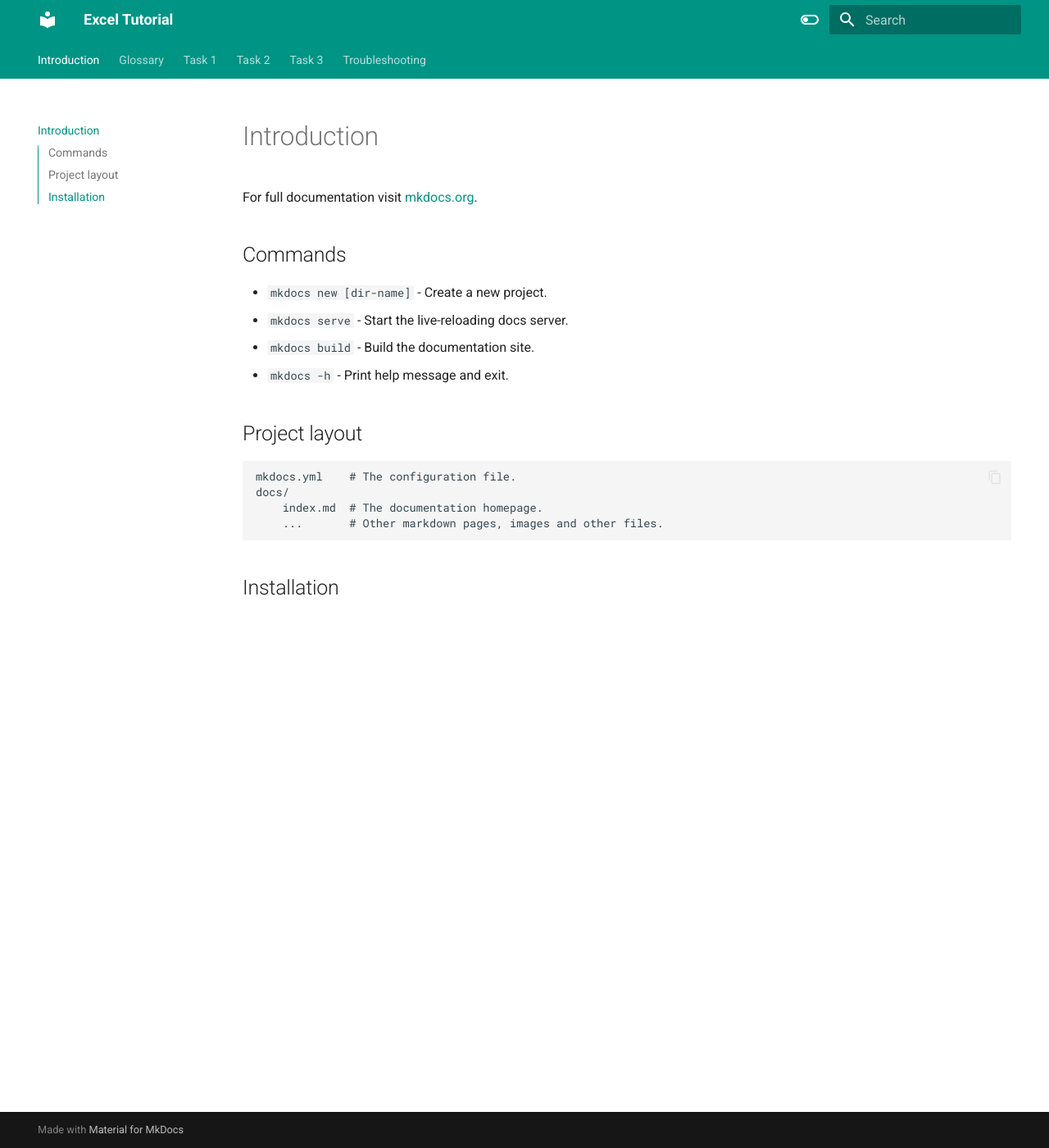
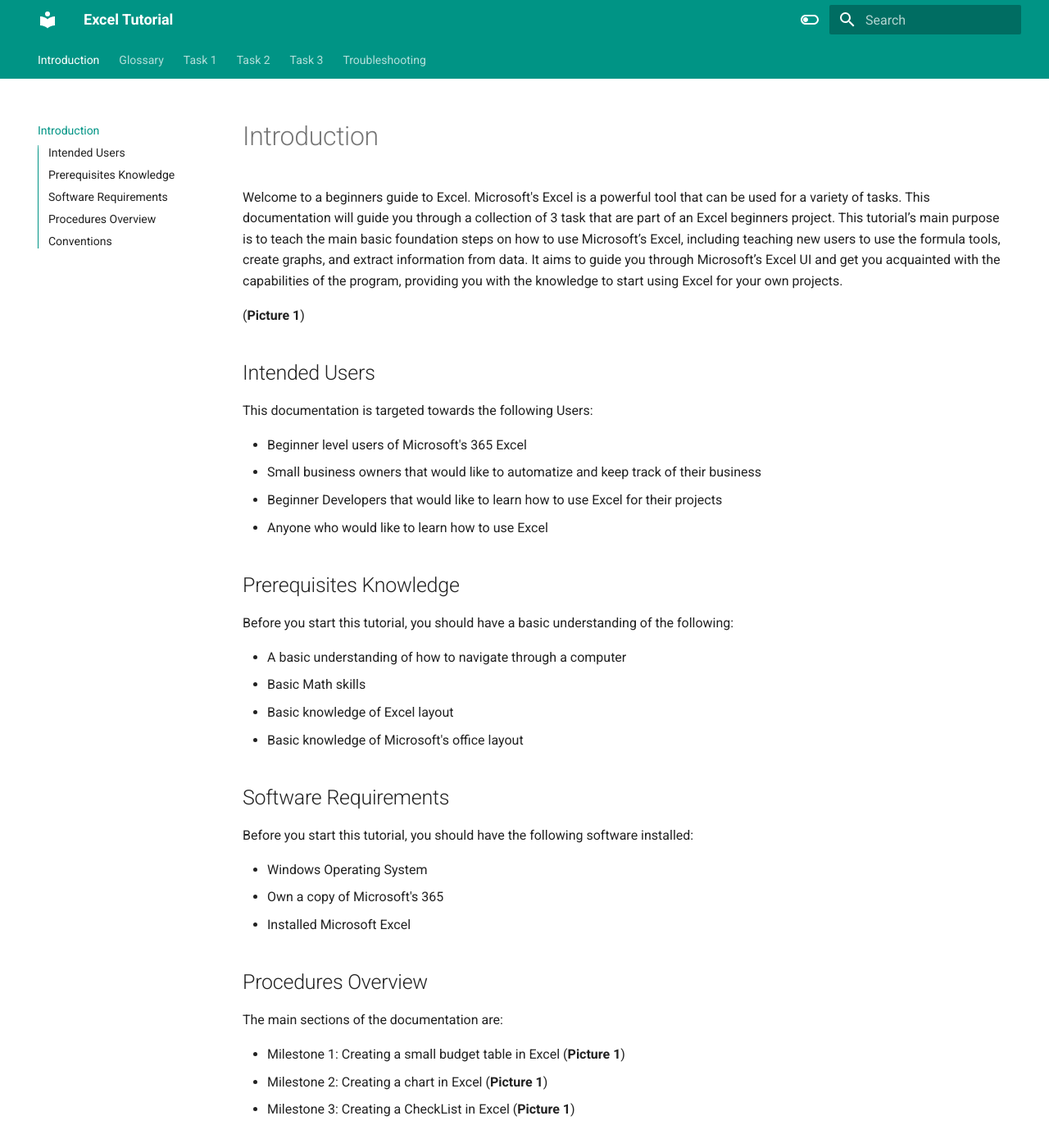
Before and after one commit to Hmute/ExcelUserDoc, an MkDocs documentation site: the page built from docs/index.md, in a window 1280 px wide and 1400 px high. Shown: the whole window at 82% size. Built offline with MkDocs 1.6.1 and Material for MkDocs 9.7.7, drawn with Linux system fonts in a browser that asks for light colours; some of the changed text lies outside the part shown.

Commit message:
Created and Populated Intro

```diff
--- a/docs/index.md
+++ b/docs/index.md
@@ -1,18 +1,43 @@
 # Introduction
-For full documentation visit [mkdocs.org](https://www.mkdocs.org).
 
-## Commands
+Welcome to a beginners guide to Excel. Microsoft's Excel is a powerful tool that can be used for a variety of tasks. This documentation will guide you through a collection of 3 task that are part of an Excel beginners project. This tutorial’s main purpose is to teach the main basic foundation steps on how to use Microsoft’s Excel, including teaching new users to use the formula tools, create graphs, and extract information from data. It aims to guide you through Microsoft’s Excel UI and get you acquainted with the capabilities of the program, providing you with the knowledge to start using Excel for your own projects.
 
-* `mkdocs new [dir-name]` - Create a new project.
-* `mkdocs serve` - Start the live-reloading docs server.
-* `mkdocs build` - Build the documentation site.
-* `mkdocs -h` - Print help message and exit.
+(**Picture 1**)
 
-## Project layout
+## Intended Users
 
-    mkdocs.yml    # The configuration file.
-    docs/
-        index.md  # The documentation homepage.
-        ...       # Other markdown pages, images and other files.
+This documentation is targeted towards the following Users:
 
-## Installation
+* Beginner level users of Microsoft's 365 Excel
+* Small business owners that would like to automatize and keep track of their business
+* Beginner Developers that would like to learn how to use Excel for their projects
+* Anyone who would like to learn how to use Excel
+
+## Prerequisites Knowledge
+
+Before you start this tutorial, you should have a basic understanding of the following:
+
+* A basic understanding of how to navigate through a computer
+* Basic Math skills
+* Basic knowledge of Excel layout
+* Basic knowledge of Microsoft's office layout
+
+## Software Requirements
+
+Before you start this tutorial, you should have the following software installed:
+
+* Windows Operating System
+* Own a copy of Microsoft's 365
+* Installed Microsoft Excel
+
+## Procedures Overview
+
+The main sections of the documentation are:
+
+* Milestone 1: Creating a small budget table in Excel (**Picture 1**)
+* Milestone 2: Creating a chart in Excel (**Picture 1**)
+* Milestone 3: Creating a CheckList in Excel (**Picture 1**)
+
+## Conventions
+
+Maybe there are some, maybe not. I don't know yet.
```
